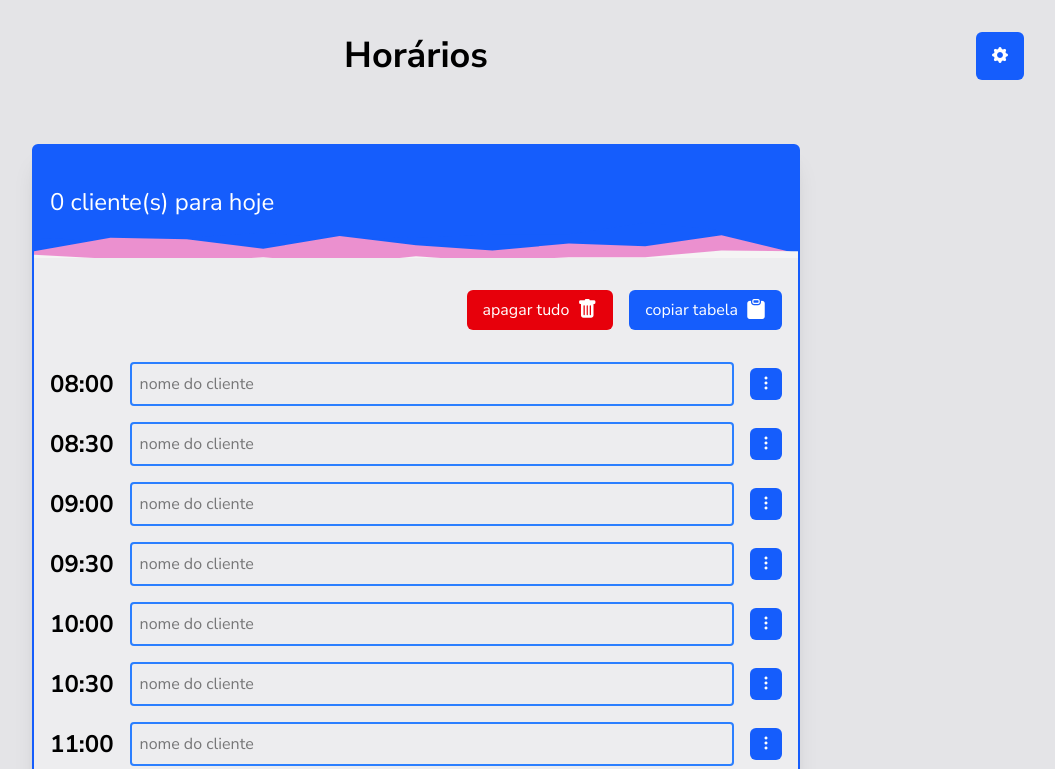
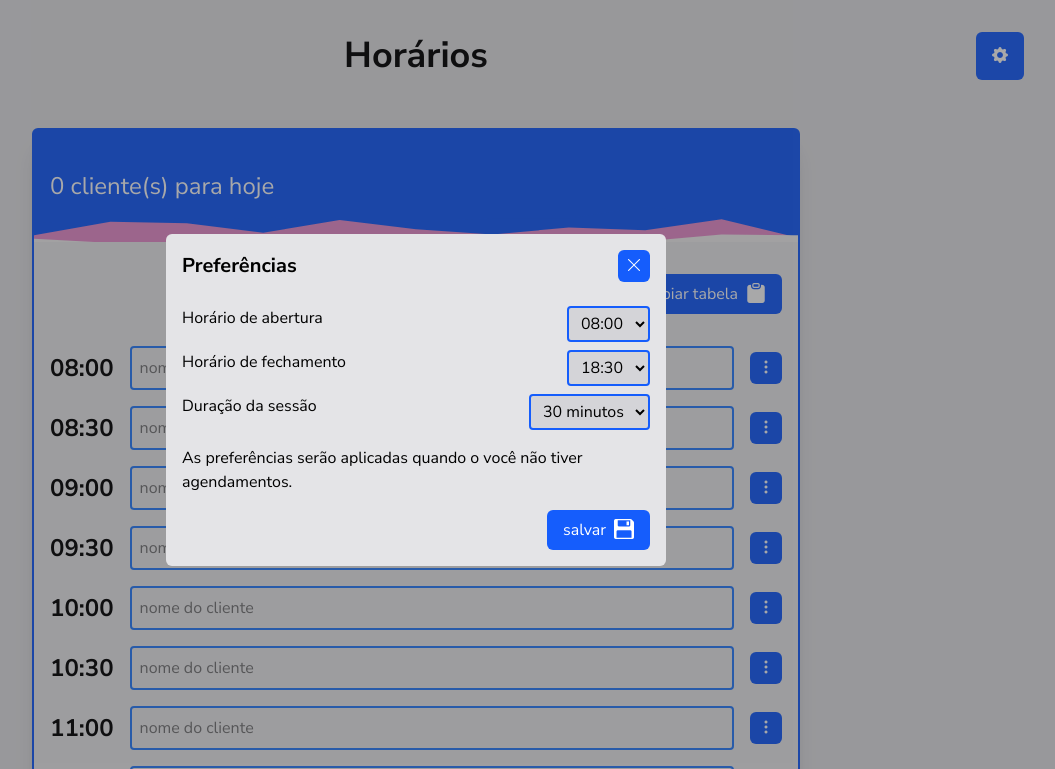
Before and after one commit to StomperHK/time-scheduler, a website built with Vite: page front-end/index.html in a window 1280 px wide. Both pictures are taken after a click on the button 1224 px from the left and 56 px from the top of the page. Shown: the top 769 px of the page, without its empty margins (224-1279 px from the left). Built offline with nearby package versions, Linux system fonts and the light colour scheme.

Commit message:
feat: record user preferences.

```diff
--- a/front-end/index.html
+++ b/front-end/index.html
@@ -7,7 +7,7 @@
     <link rel="preconnect" href="https://fonts.gstatic.com" crossorigin>
 
     <link href="https://fonts.googleapis.com/css2?family=Nunito+Sans:ital,opsz,wght@0,6..12,200..1000;1,6..12,200..1000&display=swap" rel="stylesheet">
-    <title>Gerenciador de Horário</title>
+    <title>Gerenciador de Horários</title>
 
     <template id="schedule">
       <li data-js="schedule" class="flex items-center gap-4">
@@ -25,14 +25,14 @@
     </template>
   </head>
   <body class="bg-zinc-200">
-    <header class="flex justify-end items-center p-8 mb-8 relative">
+    <header class="flex justify-end items-center p-8 mb-4 relative">
       <span class="absolute top-1/2 left-1/2 -translate-1/2 text-4xl font-bold">Horários</span>
-      <button title="configurações" class="btn bi-gear-fill"></button>
+      <button data-js="user-preferences-button" title="preferências" class="btn bi-gear-fill"></button>
     </header>
 
     <main class="bg-zinc-100/60 border-2 border-blue-600 shadow-xl rounded-md w-[90%] max-w-3xl m-auto mb-12">
       <div class="mb-8 p-4 py-10 bg-blue-600 text-white [background-image:url('/layered-peaks.svg')] [backgorund-position:bottom_right] bg-cover">
-        <span data-js="amount-of-schedules" class="text-2xl">0 Clientes para hoje</span>
+        <h1 data-js="amount-of-schedules" class="text-2xl">0 Clientes para hoje</h1>
       </div>
 
       <div class="flex justify-end gap-4 mb-4 px-4">   <!-- button controls -->
@@ -44,6 +44,81 @@
       </ol>
     </main>
 
+    <dialog data-js="user-preferences-modal" class="modal">
+      <div>
+        <div class="modal-header">
+          <h2 class="text-xl font-bold">Preferências</h2>
+          <button data-js="close-button" class="btn btn-sm bi-x-lg"></button>
+        </div>
+
+        <form>
+          <div class="flex justify-between mb-2">
+            <label for="openingTime">Horário de abertura</label>
+            <select name="openingTime" id="openingTime" required class="border-2 rounded-sm border-blue-600 px-2 py-1 bg-zinc-300">
+              <option value="06:00">06:00</option>
+              <option value="06:30">06:30</option>
+              <option value="07:00">07:00</option>
+              <option value="07:30">07:30</option>
+              <option value="08:00" selected>08:00</option>
+              <option value="08:30">08:30</option>
+              <option value="09:00">09:00</option>
+              <option value="09:30">09:30</option>
+              <option value="10:00">10:00</option>
+              <option value="11:00">11:00</option>
+              <option value="11:30">11:30</option>
+              <option value="12:00">11:30</option>
+            </select>
+          </div>
+
+          <div class="flex justify-between mb-2">
+            <label for="closingTime">Horário de fechamento</label>
+            <select name="closingTime" id="closingTime" required class="border-2 rounded-sm border-blue-600 px-2 py-1 bg-zinc-300">
+              <option value="13:00">13:00</option>
+              <option value="13:30">13:30</option>
+              <option value="14:00">14:00</option>
+              <option value="14:30">14:30</option>
+              <option value="15:00">15:00</option>
+              <option value="15:30">15:30</option>
+              <option value="16:00">16:00</option>
+              <option value="16:30">16:30</option>
+              <option value="17:00">17:00</option>
+              <option value="17:30">17:30</option>
+              <option value="18:00">18:00</option>
+              <option value="18:30" selected>18:30</option>
+              <option value="19:00">19:00</option>
+              <option value="19:30">19:30</option>
+              <option value="20:00">20:00</option>
+              <option value="20:30">20:30</option>
+              <option value="21:00">21:00</option>
+              <option value="21:30">21:30</option>
+              <option value="22:00">22:00</option>
+              <option value="22:30">22:30</option>
+              <option value="23:00">23:00</option>
+              <option value="23:30">23:30</option>
+              <option value="00:00">00:00</option>
+            </select>
+          </div>
+
+          <div class="flex justify-between mb-4">
+            <label for="sessionDuration">Duração da sessão</label>
+            <select name="sessionDuration" id="sessionDuration" required class="border-2 rounded-sm border-blue-600 px-2 py-1 bg-zinc-300">
+              <option value="15">15 minutos</option>
+              <option value="20">20 minutos</option>
+              <option value="25">25 minutos</option>
+              <option value="30" selected>30 minutos</option>
+              <option value="40">40 minutos</option>
+            </select>
+          </div>
+
+          <p class="mb-4">As preferências serão aplicadas quando o você não tiver agendamentos.</p>
+
+          <div class="flex justify-end">
+            <button data-js="save-button" type="button" class="btn btn-text">salvar <span class="bi-floppy2-fill"></span></button>
+          </div>
+        </form>
+      </div>
+    </dialog>
+
     <script type="module" defer src="/src/main.js"></script>
   </body>
 </html>
--- a/front-end/src/main.js
+++ b/front-end/src/main.js
@@ -3,8 +3,11 @@ import { ScheduleTime } from "./ScheduleTime";
 import "./style.css";
 import "bootstrap-icons/font/bootstrap-icons.min.css";
 
+const userPreferencesButton = document.querySelector("[data-js='user-preferences-button']")
+const saveUserPreferencesButton = document.querySelector("[data-js='user-preferences-modal'] [data-js='save-button']")
 const deleteSchedulesButton = document.querySelector("[data-js='delete-schedules']")
 const copyTableButton = document.querySelector("[data-js='copy-table']")
+const modalCloseButtons = Array.from(document.querySelectorAll("[data-js='close-button']"));
 const translatedDaysOfTheWeek = ["Domingo", "Segunda-feira", "Terça-feira", "Quarta-feira", "Quinta-feira", "Sexta-feira", "Sábado"]
 
 const debouncedSaveDataOnLocalStorage = debounce(saveDataOnLocalStorage, 1000);
@@ -44,6 +47,9 @@ function showScheduleMenu(event) {
 function allocateSpaceForSchedulesInLocalStorage() {
   if (!localStorage.getItem("schedules")) {
     localStorage.setItem("schedules", "{}");
+  }
+  if (!localStorage.getItem("userPreferences")) {
+    localStorage.setItem("userPreferences", "{'openingTime': '08:00', 'closingTime': '18:30', 'sessionDuration': 30}");
   }
 }
 
@@ -118,6 +124,22 @@ function showAmountOfSchedules(savedSchedules) {
   amountOfSchedules.textContent = scheduleAmount + " cliente(s) para hoje";
 }
 
+function openUserPreferences() {
+  const userPreferencesModal = document.querySelector("[data-js='user-preferences-modal']");
+  userPreferencesModal.show();
+}
+
+function saveUserPreferences() {
+  const newUserPreferences = {}
+  const userPreferencesSelects = Array.from(document.querySelectorAll("[data-js='user-preferences-modal'] select")).forEach((select) => {
+      newUserPreferences[select.name] = select.value;
+    }
+  )
+
+  localStorage.setItem("userPreferences", JSON.parse(newUserPreferences));
+
+}
+
 function deleteSchedules() {
   const nameInputs = document.querySelectorAll(
     '[data-js="schedule"] [data-js="name-input"]'
@@ -127,7 +149,7 @@ function deleteSchedules() {
     input.value = "";
   }
 
-  saveDataOnLocalStorage();
+  localStorage.setItem("schedule", "{}");
   showAmountOfSchedules({});
 }
 
@@ -149,6 +171,13 @@ function copyTable() {
     })
 }
 
+function closeAssociatedModal(event) {
+  const modal = event.target.closest(".modal");
+
+  modal.close()
+
+}
+
 function main() {
   allocateSpaceForSchedulesInLocalStorage();
   populateAppWithSchedules();
@@ -156,5 +185,8 @@ function main() {
 
 main();
 
+userPreferencesButton.addEventListener("click", openUserPreferences)
+saveUserPreferencesButton.addEventListener("click", saveUserPreferences)
 deleteSchedulesButton.addEventListener("click", deleteSchedules)
 copyTableButton.addEventListener("click", copyTable)
+modalCloseButtons.forEach((button) => button.addEventListener("click", closeAssociatedModal));
--- a/front-end/src/style.css
+++ b/front-end/src/style.css
@@ -38,6 +38,18 @@
     @apply min-w-8 h-8 p-0;
   }
 
+  .modal {
+    @apply fixed w-full h-full top-0 left-0 justify-center items-center bg-zinc-800/40 open:flex;
+  }
+
+  .modal > div {
+    @apply w-[90%] max-w-[500px] min-w-[280px] p-4 rounded-md bg-zinc-200
+  }
+
+  .modal .modal-header {
+    @apply flex justify-between items-center mb-6;
+  }
+
   @media (pointer-events: none) {
     .btn {
       @apply cursor-default;
```
